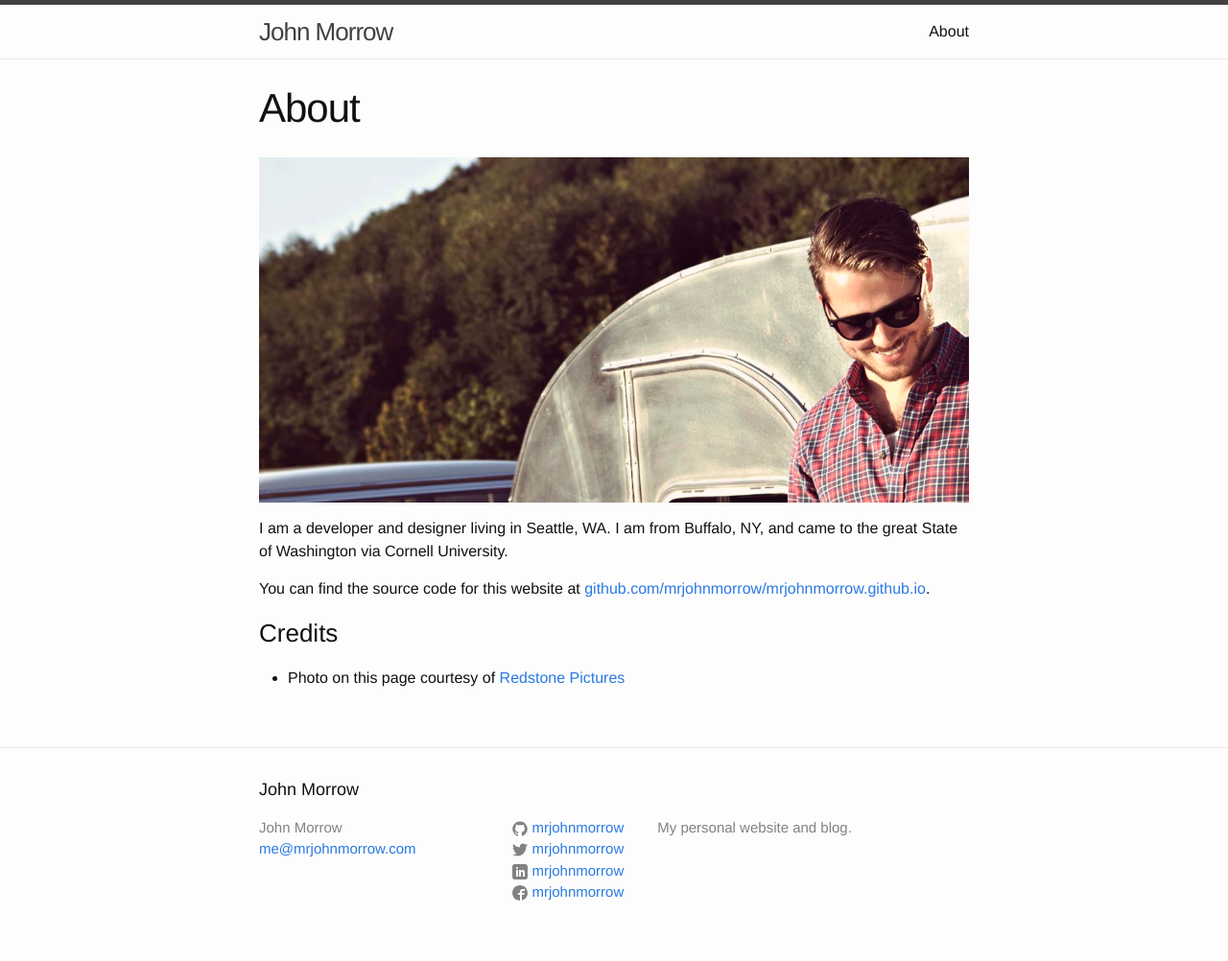
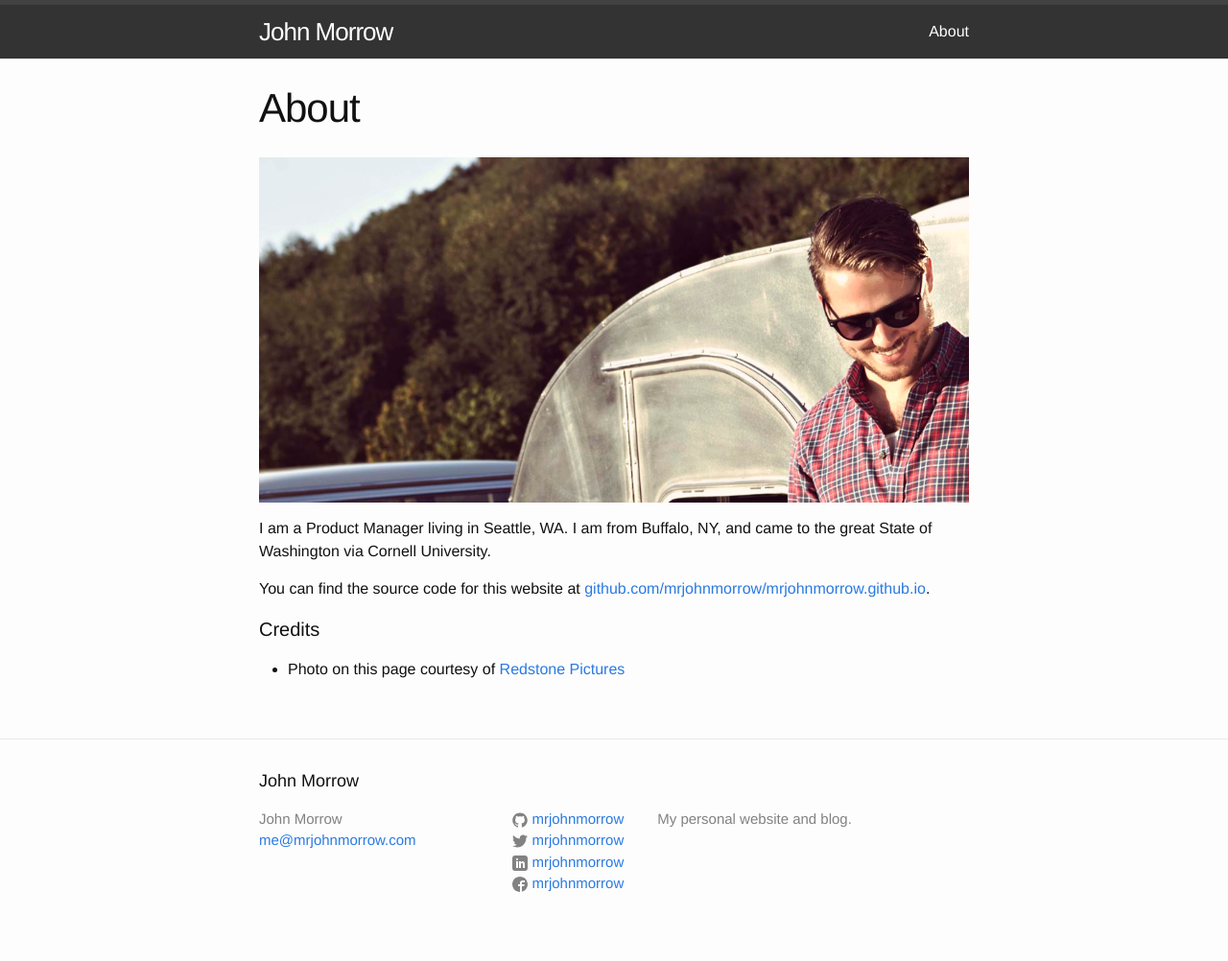
Before and after one commit to mrjohnmorrow/mrjohnmorrow.github.io, a Jekyll site: the page built from about.md, in a window 1280 px wide. Shown: the whole page at 96% size. Built offline with Jekyll 4.4.1, drawn with Linux system fonts in a browser that asks for light colours.

Commit message:
Fixing about page

```diff
--- a/_sass/_layout.scss
+++ b/_sass/_layout.scss
@@ -5,7 +5,7 @@
     border-top: 5px solid $grey-color-dark;
     border-bottom: 1px solid $grey-color-light;
     min-height: 56px;
-
+    background-color: #333;
     // Positioning context for the mobile navigation icon
     position: relative;
 }
@@ -16,23 +16,21 @@
     letter-spacing: -1px;
     margin-bottom: 0;
     float: left;
-
     &,
     &:visited {
-        color: $grey-color-dark;
+        color: $light-color;
     }
 }
 
 .site-nav {
     float: right;
     line-height: 56px;
-
     .menu-icon {
         display: none;
     }
 
     .page-link {
-        color: $text-color;
+        color: $light-color;
         line-height: $base-line-height;
 
         // Gaps between nav items, but not on the first one
--- a/about.md
+++ b/about.md
@@ -6,10 +6,10 @@ permalink: /about/
 
 ![Me!](/images/me-potrait.jpg)
 
-I am a developer and designer living in Seattle, WA.  I am from Buffalo, NY, and came to the great State of Washington via Cornell University.
+I am a Product Manager living in Seattle, WA.  I am from Buffalo, NY, and came to the great State of Washington via Cornell University.
 
 You can find the source code for this website at  [github.com/mrjohnmorrow/mrjohnmorrow.github.io](https://github.com/mrjohnmorrow/mrjohnmorrow.github.io).
 
-### Credits
+#### Credits
 
 * Photo on this page courtesy of [Redstone Pictures](http://redstonepictures.com)
--- a/css/main.scss
+++ b/css/main.scss
@@ -20,6 +20,8 @@ $brand-color:      #2a7ae2;
 $grey-color:       #828282;
 $grey-color-light: lighten($grey-color, 40%);
 $grey-color-dark:  darken($grey-color, 25%);
+
+$light-color:      #fff;
 
 $on-palm:          600px;
 $on-laptop:        800px;
```
